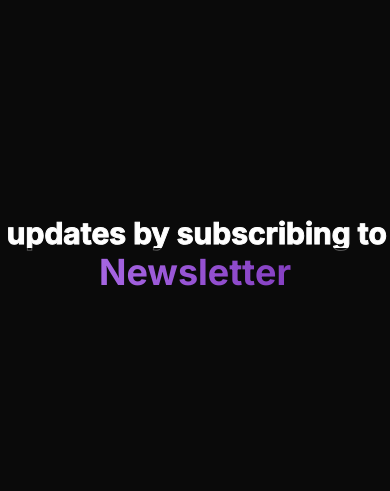
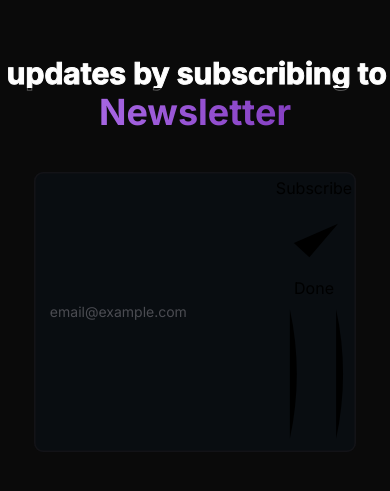
Before and after one commit to LaurenceLama/newsletter-app, a Next.js app: page / in a window 390 px wide. Shown: the part 167-658 px from the top of the page. Built offline with nearby package versions, Linux system fonts and the light colour scheme.

Commit message:
Progressing newsletter component

```diff
--- a/app/page.tsx
+++ b/app/page.tsx
@@ -1,3 +1,4 @@
+import Newsletter from "@/components/Newsletter";
 
 export default function Home() {
   return (
@@ -7,7 +8,8 @@ export default function Home() {
         <h2 className="z-10 text-3xl font-bold text-center
         text-transparent duration-1000 bg-white cursor-default
         text-stroke animate-title sm:text-5xl md:text-6xl whitespace-nowrap
-        bg-clip-text">
+        bg-clip-text" >
+          {/* Text is not fully covered in white (like 2-3% black) pls fix */}
           Get updates by subscribing to the
         </h2>
           <h1 className="z-10 text-4xl font-bold text-center
@@ -15,8 +17,8 @@ export default function Home() {
          bg-gradient-to-r bg-clip-text sm:text-6xl md:text-7xl whitespace-nowrap
          from-purple-400 to-purple-800 animate-fade-in-3">Newsletter</h1>
       </div>
-      {/* Newsletter form */}
-      {/* Socials */}
+      <Newsletter/>
+      {/* <Socials /> */}
     </main>
   );
 }
--- /dev/null
+++ b/components/Newsletter.tsx
@@ -0,0 +1,55 @@
+"use client"; // everything here is server component by default, so it does not support useState, and so does on change. that's where this guy comes in, 'use client' converts this component into a client component to basically support useState and onChange
+
+import { EnvelopeIcon } from "@heroicons/react/24/outline";
+import { useState } from "react";
+
+function Newsletter() {
+  const [input, setInput] = useState("");
+
+  console.log(input);
+  return (
+    <div className="flex flex-col space-y-8 md:w-[400px]">
+      <form className="newsletter-form mt-10 animate-fade-in-3">
+        <div
+          className="group flex items-center gap-x-4 py-1 pl-4 pr-1 rounded-[9px]
+        bg-[#090D11] hover:bg-[#15141B] shadow-outline-gray hover:shadow-transparent
+        focus-within:bg-[#15141B] focus-within:!shadow-outline-gray-focus
+        transition-all duration-300"
+        >
+          <EnvelopeIcon className="hidden sm:inline w-6 h-6 text-[#4B4C52]
+          group-focus-within:text-white group-hover:text-white
+          transition-colors duration-300"/>
+          <input
+            type="email"
+            value={input}
+            onChange={(e) => setInput(e.target.value)}
+            placeholder="email@example.com"
+            className="flex-1 text-white text-sm sm:text-base outline-none
+            placeholder-[#4B4C52] group-focus-within:placeholder-white
+            bg-transparent placeholder:transition placeholder:duration-400"
+            required // transition animation not working
+          />
+          <button>
+            <span className="default">Subscribe</span>
+            <span className="success">
+              <svg viewBox="0 0 16 16">
+                <polyline points="3.75 9 7 12 13 5"></polyline>
+              </svg>
+              Done
+            </span>
+            <svg className="trails" viewBox="0 0 33 64">
+              <path d="M26,4 C28,13.3333333 29,22.6666667 29,32 C29,41.3333333 28,50.6666667 26,60"></path>
+              <path d="M6,4 C8,13.3333333 9,22.6666667 9,32 C9,41.3333333 8,50.6666667 6,60"></path>
+            </svg>
+            <div className="plane">
+              <div className="left"></div>
+              <div className="right"></div>
+            </div>
+          </button>
+        </div>
+      </form>
+    </div>
+  );
+}
+
+export default Newsletter;
--- a/tailwind.config.ts
+++ b/tailwind.config.ts
@@ -8,10 +8,40 @@ const config: Config = {
   ],
   theme: {
     extend: {
+      boxShadow: {
+        "outline-gray-focus": "inset 0 0 0 1.5px #222127",
+        "outline-gray": "inset 0 0 0 1.5px #131317",
+      },
       animation: {
+        "fade-in-3": "fade-in 3s ease-in-out forwards",
+        "fade-in": "fade-in 0.5s ease-in-out forwards",
         title: "title 3s ease-out forwards",
+        "fade-bottom": "fade-bottom 3s ease-in-out forwards",
+        // "fade-top": "fade-top 3s ease-in-out forwards", oy balik ka dito pakicheck kung good to delete kase walang nakalagay na keyframes, and chineck ko animation parang walang nagbago
       },
       keyframes: {
+        "fade-in-3": {
+          "0%": {
+            opacity: "0%",
+          },
+          "75%": {
+            opacity: "0%",
+          },
+          "100%": {
+            opacity: "100%",
+          },
+        },
+        "fade-in": {
+          "0%": {
+            opacity: "0%",
+          },
+          "75%": {
+            opacity: "0%",
+          },
+          "100%": {
+            opacity: "100%",
+          },
+        },
         title: {
           "0%": {
             "line-height": "0%",
@@ -31,7 +61,20 @@ const config: Config = {
             opacity: "100%",
           },
         },
-      }
+        "fade-bottom": {
+          "0%": {
+            transform: "translateY(-100%)",
+            opacity: "0%",
+          },
+          "30%": {
+            transform: "translateY(0%)",
+            opacity: "100%",
+          },
+          "100%": {
+            opacity: "100%",
+          },
+        },
+      },
     },
   },
   plugins: [],
```
Also changed, not shown: package.json (+6 -5 lines), 1 other file (tests, documents, lock files or other folders).
